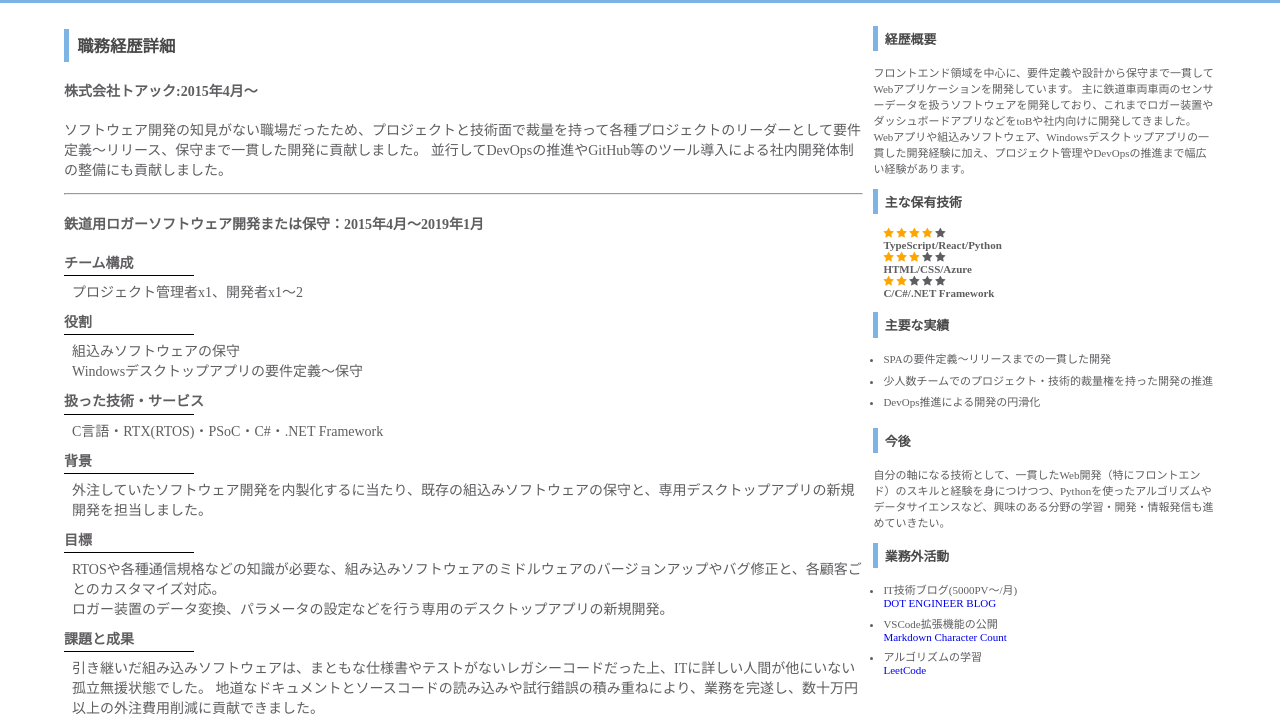
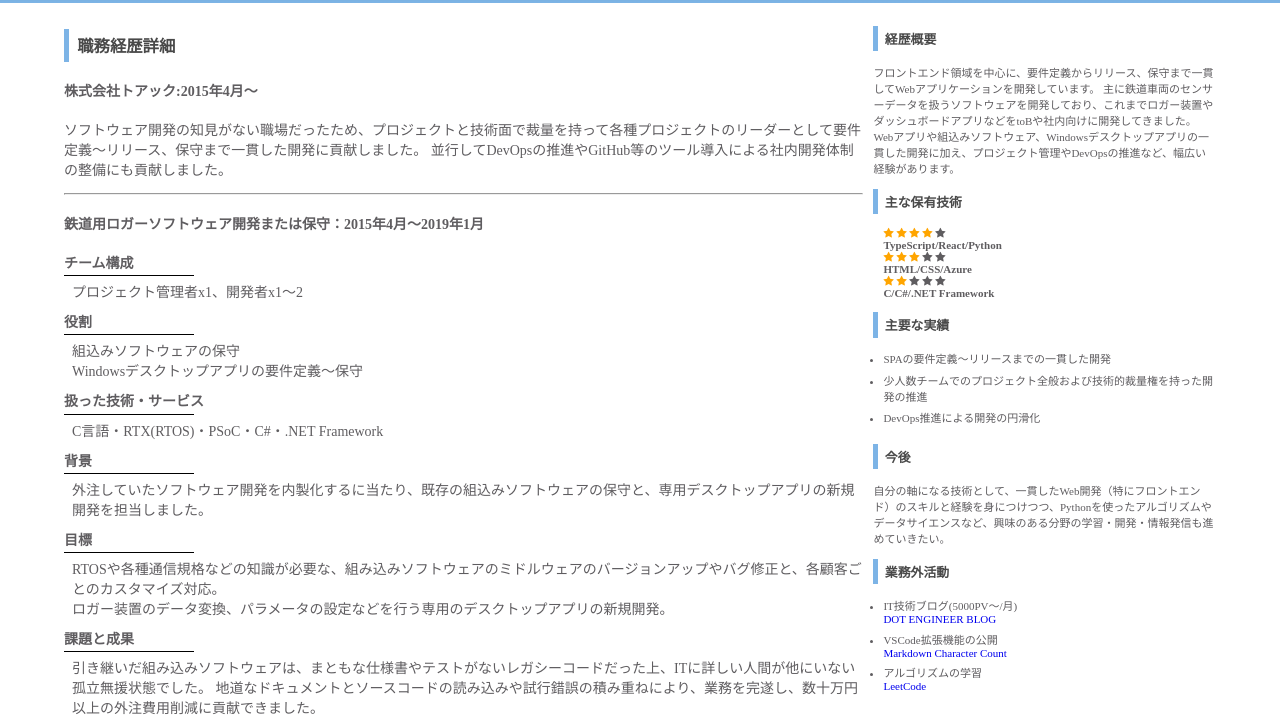
Before and after one commit to isobe-h/isobe-h.github.io, a plain HTML site: page index.html in a window 1280 px wide. Shown: the part 67-791 px from the top of the page. Drawn offline with Linux system fonts and the light colour scheme.

Commit message:
Fix typo

```diff
--- a/index.html
+++ b/index.html
@@ -23,9 +23,9 @@
       <div id="right">
         <h3>経歴概要</h3>
         <p>
-          フロントエンド領域を中心に、要件定義や設計から保守まで一貫してWebアプリケーションを開発しています。
-          主に鉄道車両車両のセンサーデータを扱うソフトウェアを開発しており、これまでロガー装置やダッシュボードアプリなどをtoBや社内向けに開発してきました。
-          Webアプリや組込みソフトウェア、Windowsデスクトップアプリの一貫した開発経験に加え、プロジェクト管理やDevOpsの推進まで幅広い経験があります。
+          フロントエンド領域を中心に、要件定義からリリース、保守まで一貫してWebアプリケーションを開発しています。
+          主に鉄道車両のセンサーデータを扱うソフトウェアを開発しており、これまでロガー装置やダッシュボードアプリなどをtoBや社内向けに開発してきました。
+          Webアプリや組込みソフトウェア、Windowsデスクトップアプリの一貫した開発に加え、プロジェクト管理やDevOpsの推進など、幅広い経験があります。
         </p>
         <h3>主な保有技術</h3>
         <div style="margin-left: 10px">
@@ -54,7 +54,7 @@
         <h3>主要な実績</h3>
         <ul>
           <li>SPAの要件定義〜リリースまでの一貫した開発</li>
-          <li>少人数チームでのプロジェクト・技術的裁量権を持った開発の推進</li>
+          <li>少人数チームでのプロジェクト全般および技術的裁量権を持った開発の推進</li>
           <li>DevOps推進による開発の円滑化</li>
         </ul>
         <h3>今後</h3>
```
